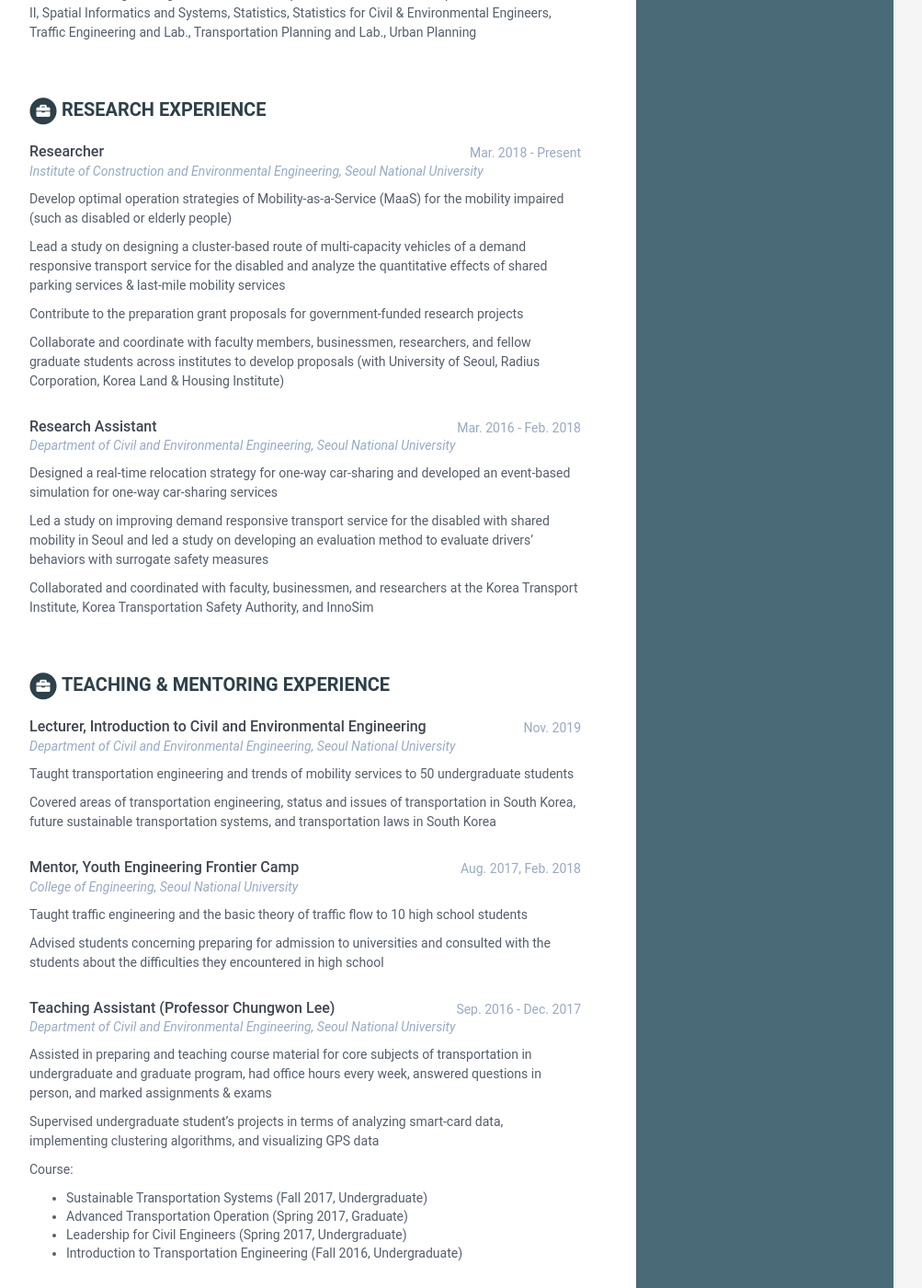
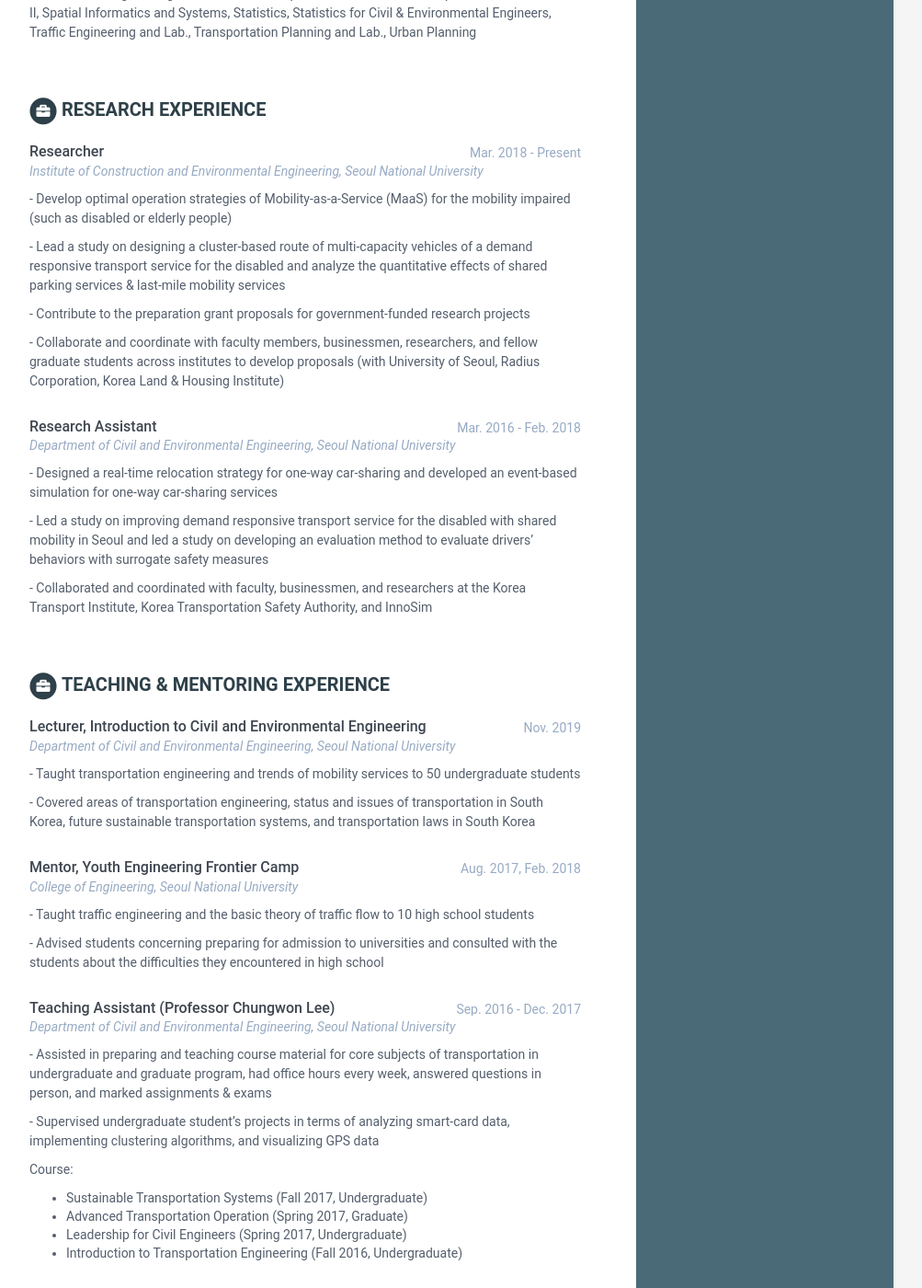
Before and after one commit to eunhanka/eunhanka.github.io, a Jekyll site: the page built from index.html, in a window 1280 px wide and 1400 px high, scrolled down 845 px. Shown: the whole window at 92% size, without its empty margins (168-1171 px from the left). Built offline with Jekyll 4.4.1, drawn with Linux system fonts in a browser that asks for light colours; some of the changed text lies outside the part shown.

```diff
--- a/_data/data.yml
+++ b/_data/data.yml
@@ -33,9 +33,9 @@ sidebar:
 career-profile:
     title: <b>Research Interests</b>
     summary: |
-      <p><b> * Network Modeling</b>: Developing the solution techniques required to improve the efficiency and resilience of transportation networks, such as such as public transit, infrastructure, and logistics in uncertain and unpredictable conditions</p>
-      <p><b> * Mobility Service</b>: Developing the real-time operation strategy of mobility services (such as car-sharing, bike-sharing, and ride-sharing) in uncertain and dynamic conditions</p>
-      <p><b> * User Behavior</b>: Understanding the characteristics of transportation users’ behaviors (such as mode choice, shortest path algorithm, routing, and driving behavior)</p>
+      <p><b> - Network Modeling</b>: Developing the solution techniques required to improve the efficiency and resilience of transportation networks, such as such as public transit, infrastructure, and logistics in uncertain and unpredictable conditions</p>
+      <p><b> - Mobility Service</b>: Developing the real-time operation strategy of mobility services (such as car-sharing, bike-sharing, and ride-sharing) in uncertain and dynamic conditions</p>
+      <p><b> - User Behavior</b>: Understanding the characteristics of transportation users’ behaviors (such as mode choice, shortest path algorithm, routing, and driving behavior)</p>
 
 education:
     - degree: <b>Seoul National University</b>
@@ -65,10 +65,10 @@ research_experiences:
       time: Mar. 2018 - Present
       company: <i>Institute of Construction and Environmental Engineering, Seoul National University</i>
       details: |
-        <p>Develop optimal operation strategies of Mobility-as-a-Service (MaaS) for the mobility impaired (such as disabled or elderly people)</p>
-        <p>Lead a study on designing a cluster-based route of multi-capacity vehicles of a demand responsive transport service for the disabled and analyze the quantitative effects of shared parking services & last-mile mobility services</p>
-        <p>Contribute to the preparation grant proposals for government-funded research projects</p>
-        <p>Collaborate and coordinate with faculty members, businessmen, researchers, and fellow graduate students across institutes to develop proposals (with University of Seoul, Radius Corporation, Korea Land & Housing Institute)</p>
+        <p> - Develop optimal operation strategies of Mobility-as-a-Service (MaaS) for the mobility impaired (such as disabled or elderly people)</p>
+        <p> - Lead a study on designing a cluster-based route of multi-capacity vehicles of a demand responsive transport service for the disabled and analyze the quantitative effects of shared parking services & last-mile mobility services</p>
+        <p> - Contribute to the preparation grant proposals for government-funded research projects</p>
+        <p> - Collaborate and coordinate with faculty members, businessmen, researchers, and fellow graduate students across institutes to develop proposals (with University of Seoul, Radius Corporation, Korea Land & Housing Institute)</p>
 
 #          - Bullet point
 
@@ -76,31 +76,31 @@ research_experiences:
       time: Mar. 2016 - Feb. 2018
       company: <i>Department of Civil and Environmental Engineering, Seoul National University</i>
       details: |
-        <p>Designed a real-time relocation strategy for one-way car-sharing and developed an event-based simulation for one-way car-sharing services</p>
-        <p>Led a study on improving demand responsive transport service for the disabled with shared mobility in Seoul and led a study on developing an evaluation method to evaluate drivers’ behaviors with surrogate safety measures</p>
-        <p>Collaborated and coordinated with faculty, businessmen, and researchers at the Korea Transport Institute, Korea Transportation Safety Authority, and InnoSim</p>
+        <p> - Designed a real-time relocation strategy for one-way car-sharing and developed an event-based simulation for one-way car-sharing services</p>
+        <p> - Led a study on improving demand responsive transport service for the disabled with shared mobility in Seoul and led a study on developing an evaluation method to evaluate drivers’ behaviors with surrogate safety measures</p>
+        <p> - Collaborated and coordinated with faculty, businessmen, and researchers at the Korea Transport Institute, Korea Transportation Safety Authority, and InnoSim</p>
 
 experiences:
     - role: Lecturer, Introduction to Civil and Environmental Engineering
       time: Nov. 2019
       company: <i>Department of Civil and Environmental Engineering, Seoul National University</i>
       details: |
-        <p>Taught transportation engineering and trends of mobility services to 50 undergraduate students</p>
-        <p>Covered areas of transportation engineering, status and issues of transportation in South Korea, future sustainable transportation systems, and transportation laws in South Korea</p>
+        <p> - Taught transportation engineering and trends of mobility services to 50 undergraduate students</p>
+        <p> - Covered areas of transportation engineering, status and issues of transportation in South Korea, future sustainable transportation systems, and transportation laws in South Korea</p>
 
     - role: Mentor, Youth Engineering Frontier Camp
       time: Aug. 2017, Feb. 2018
       company: <i>College of Engineering, Seoul National University</i>
       details: |
-        <p>Taught traffic engineering and the basic theory of traffic flow to 10 high school students</p>
-        <p>Advised students concerning preparing for admission to universities and consulted with the students about the difficulties they encountered in high school</p>
+        <p> - Taught traffic engineering and the basic theory of traffic flow to 10 high school students</p>
+        <p> - Advised students concerning preparing for admission to universities and consulted with the students about the difficulties they encountered in high school</p>
 
     - role: Teaching Assistant (Professor Chungwon Lee)
       time: Sep. 2016 - Dec. 2017
       company: <i>Department of Civil and Environmental Engineering, Seoul National University</i>
       details: |
-        <p>Assisted in preparing and teaching course material for core subjects of transportation in undergraduate and graduate program, had office hours every week, answered questions in person, and marked assignments & exams</p>
-        <p>Supervised undergraduate student’s projects in terms of analyzing smart-card data, implementing clustering algorithms, and visualizing GPS data</p>
+        <p> - Assisted in preparing and teaching course material for core subjects of transportation in undergraduate and graduate program, had office hours every week, answered questions in person, and marked assignments & exams</p>
+        <p> - Supervised undergraduate student’s projects in terms of analyzing smart-card data, implementing clustering algorithms, and visualizing GPS data</p>
         Course:
           - Sustainable Transportation Systems 		      (Fall 2017,   Undergraduate)
           - Advanced Transportation Operation 		      (Spring 2017, Graduate)
```
